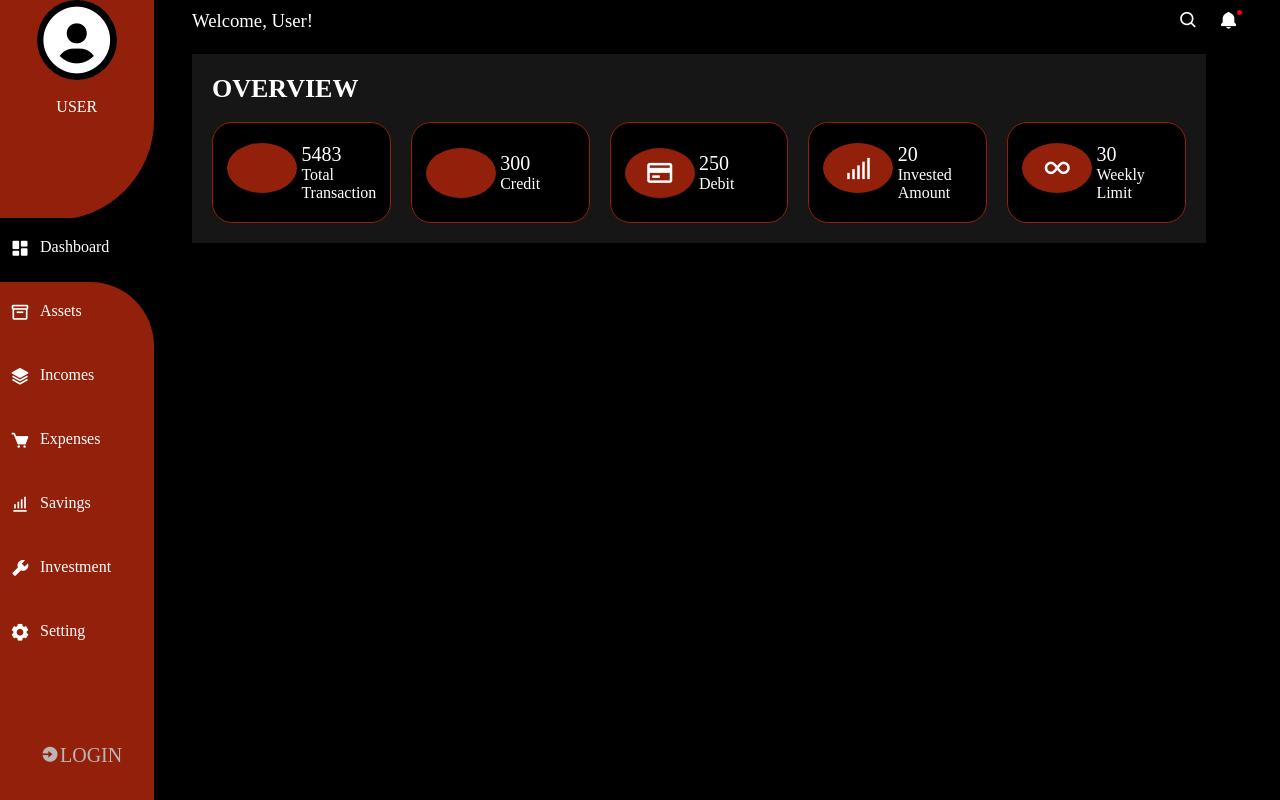
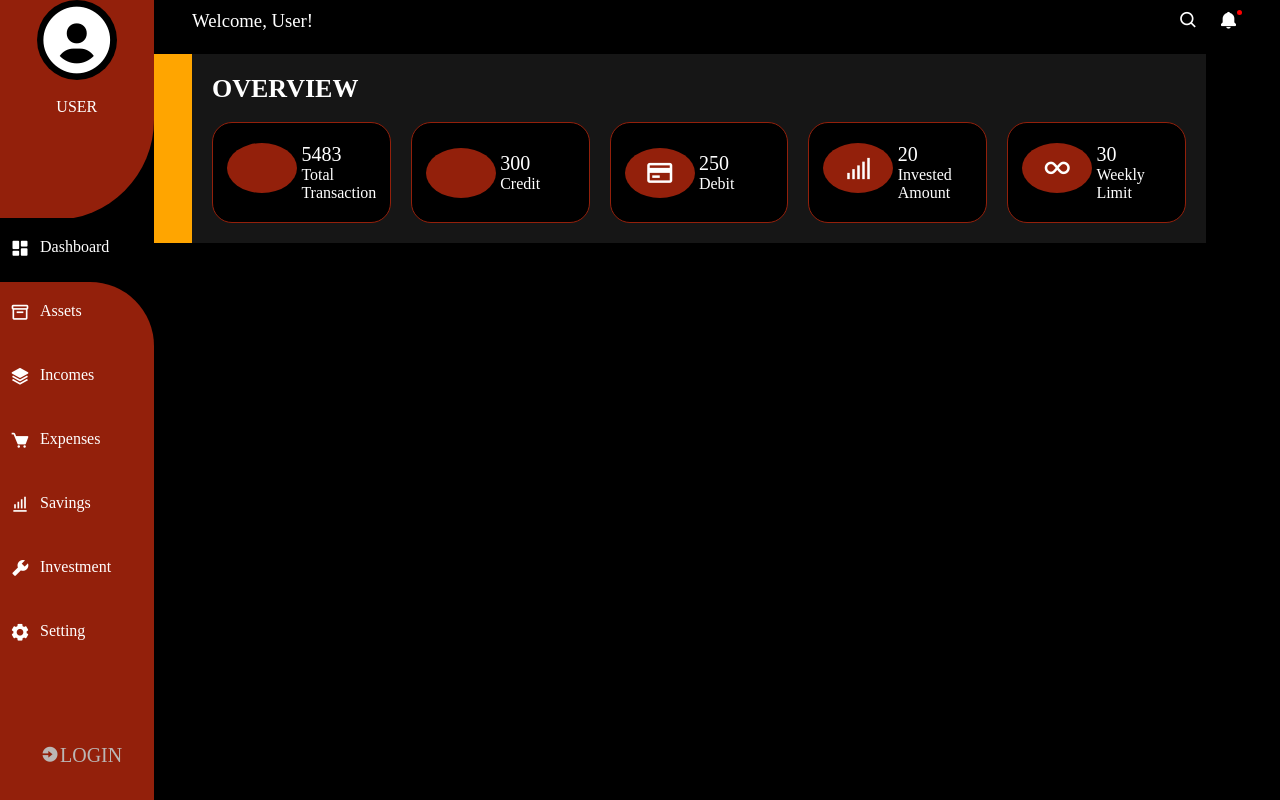
Before and after one commit to Lovethrech/personal-finance-manager, a Vue app: page / in a window 1280 px wide. Built offline with nearby package versions, Linux system fonts and the light colour scheme; some icons are missing.

Commit message:
...working other landing page overview sub folders.

```diff
--- a/src/components/landing-page/LandingPageMainSectionMainCtn.vue
+++ b/src/components/landing-page/LandingPageMainSectionMainCtn.vue
@@ -12,7 +12,7 @@ import LandingPageOverviewMainCtn from "./LandingPageOverviewMainCtn.vue";
 
 <style scoped>
 .landing-page-main-section-main-ctn{
-    background-color: transparent;
+    background-color: orange;
     width:90%;
 }
 </style>
```
